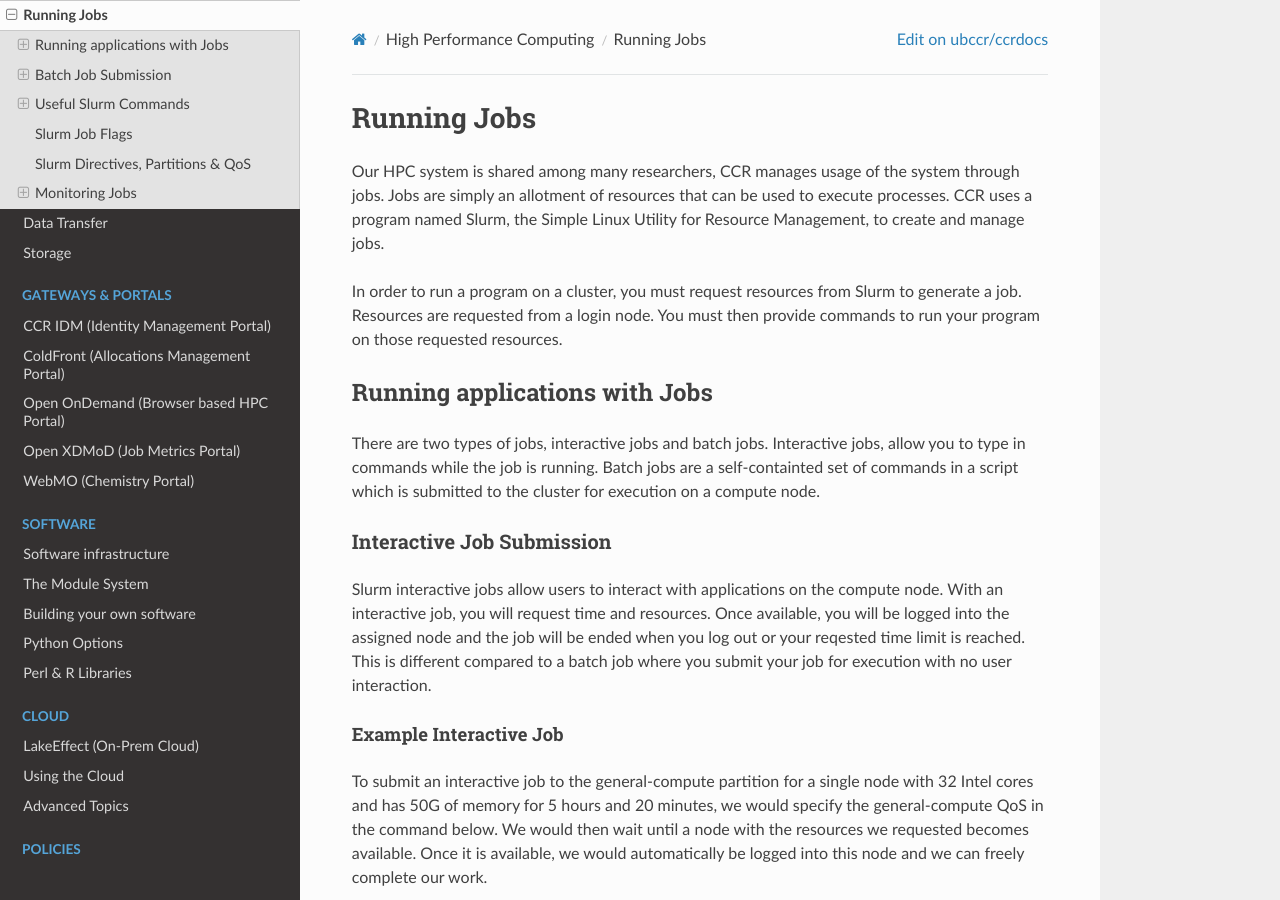
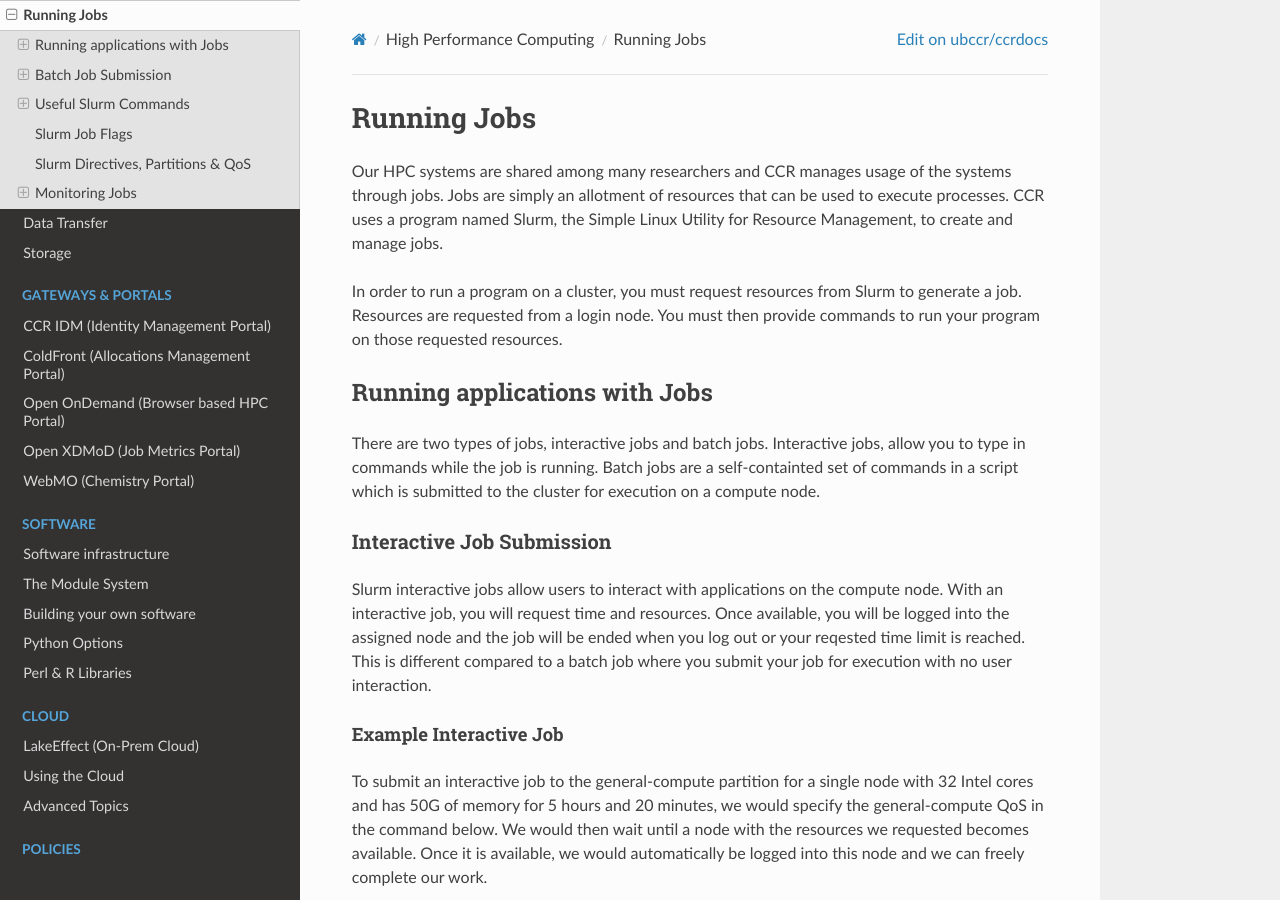
Before and after one commit to ubccr/ccrdocs, an MkDocs documentation site: the page built from pages/hpc/jobs.md, in a window 1280 px wide and 900 px high. Built offline with MkDocs 1.6.1, drawn with Linux system fonts in a browser that asks for light colours; nearby versions of some CDN libraries.

Commit message:
Update pages/hpc/jobs.md
This is an excellent suggestion

Co-authored-by: Dori Sajdak <djm29@buffalo.edu>

```diff
--- a/pages/hpc/jobs.md
+++ b/pages/hpc/jobs.md
@@ -1,6 +1,6 @@
 # Running Jobs
 
-Our HPC system is shared among many researchers, CCR manages usage of the system through jobs. Jobs are simply an allotment of resources that can be used to execute processes. CCR uses a program named Slurm, the Simple Linux Utility for Resource Management, to create and manage jobs.
+Our HPC systems are shared among many researchers and CCR manages usage of the systems through jobs. Jobs are simply an allotment of resources that can be used to execute processes. CCR uses a program named Slurm, the Simple Linux Utility for Resource Management, to create and manage jobs.
 
 In order to run a program on a cluster, you must request resources from Slurm to generate a job. Resources are requested from a login node. You must then provide commands to run your program on those requested resources.
 
```
